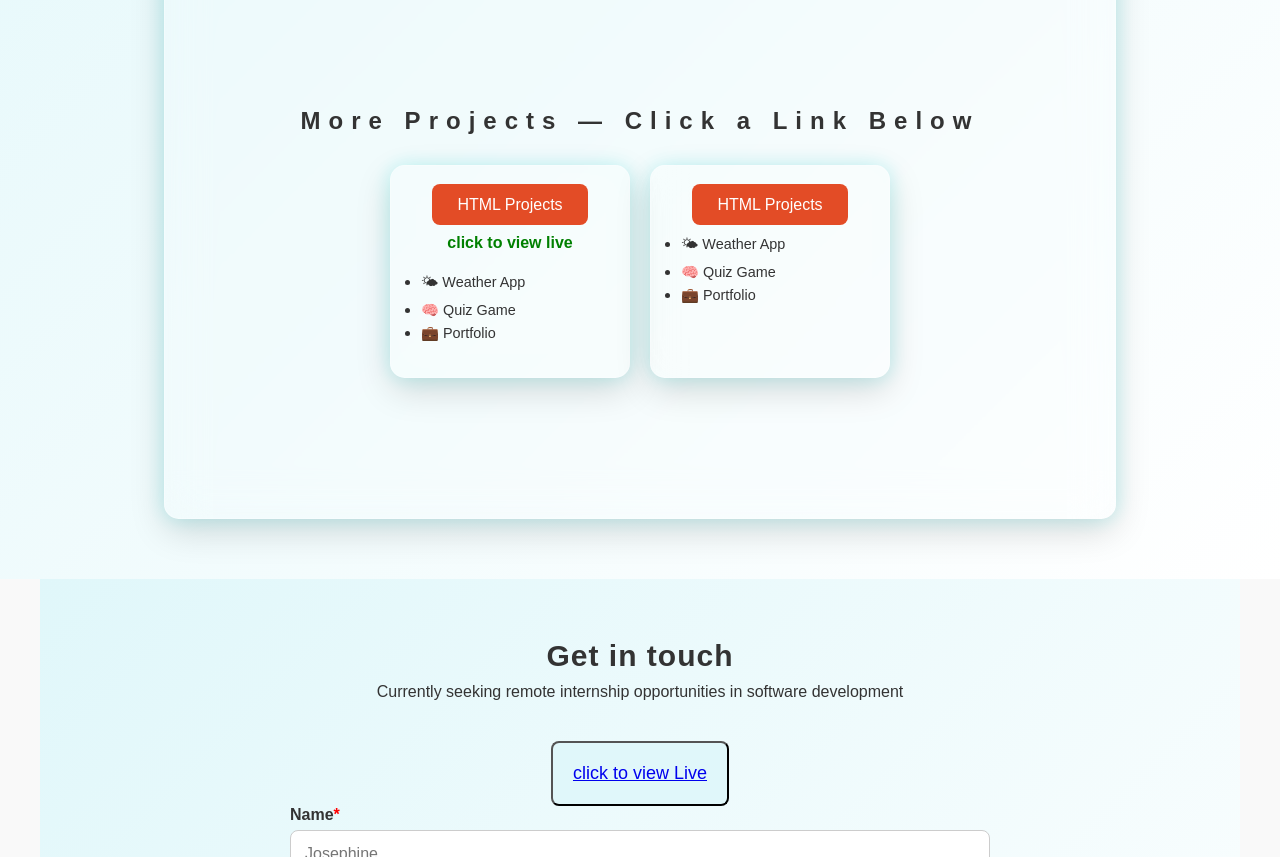
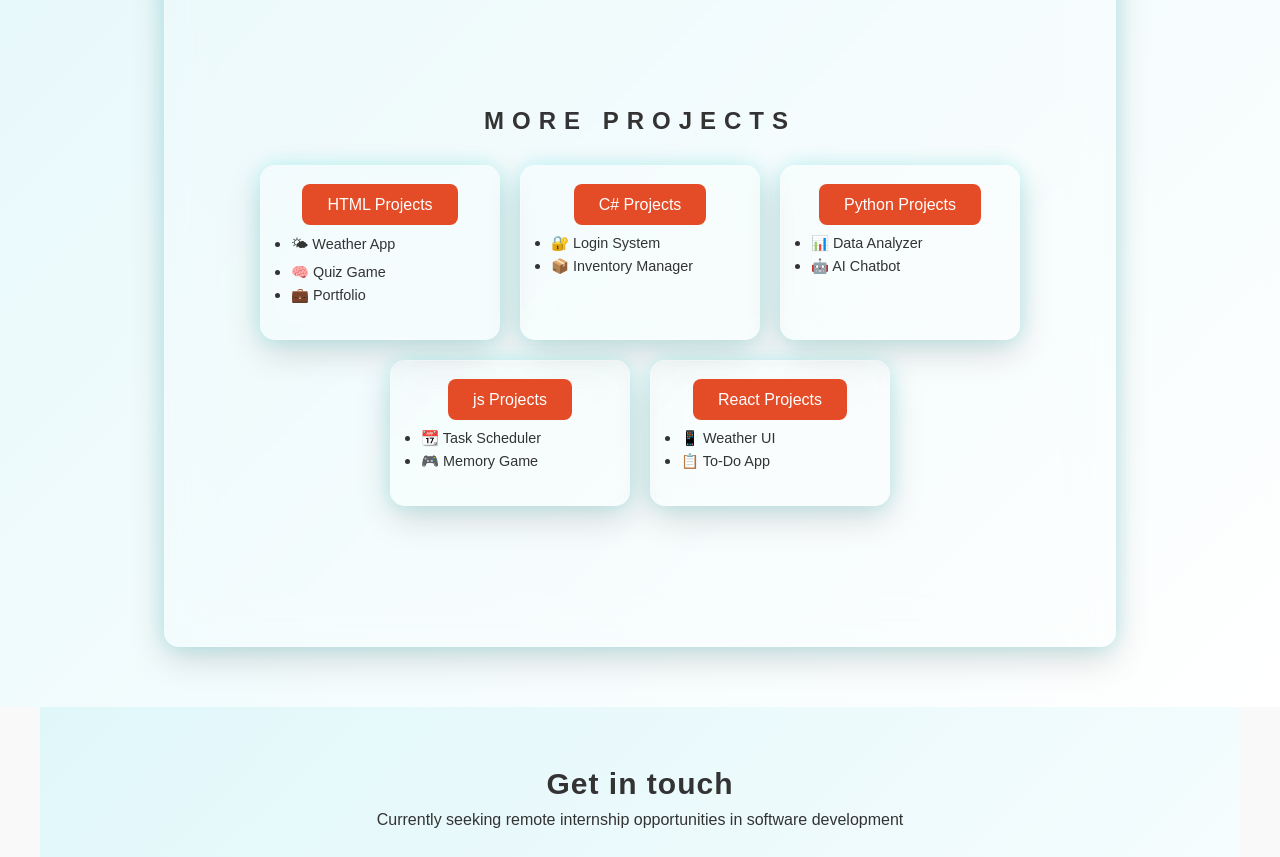
Before and after one commit to SafnetCo2/HTMLProjects, a plain HTML site: page index.html in a window 1280 px wide. Shown: the part 2957-3814 px from the top of the page. Drawn offline with Linux system fonts and the light colour scheme.

Commit message:
deploy quiz game

```diff
--- a/index.html
+++ b/index.html
@@ -102,61 +102,59 @@
                         </div>
 
     </div>
-    <div class="container-more-projects">
-        <h1>More Projects — Click a Link Below</h1>
+    <section class="container-more-projects">
+        <h1>MORE PROJECTS</h1>
 
         <div class="btn-cards-grid">
 
-            <!-- HTML Project Card -->
-            <div class="project-card">
-                <a href="https://github.com/SafnetCo2/Html-projects" target="_blank" class="btn">HTML Projects</a>
-
-                <h5> <span style="color: green;">click to view live</span></a></h5>
-                 <ul>
-
-                    <li><a href="https://weatherapp.onrender.com" target="_blank">🌤 Weather App</a></li>
-                    <li><a href="https://quizapp.onrender.com" target="_blank">🧠 Quiz Game</a></li>
-                    <li><a href="https://portfolio.onrender.com" target="_blank">💼 Portfolio</a></li>
-                </ul>
-        </div>
+            <!-- HTML Projects Card -->
             <div class="project-card">
                 <a href="https://github.com/SafnetCo2/Html-projects" target="_blank" class="btn">HTML Projects</a>
                 <ul>
                     <li><a href="https://weatherapp.onrender.com" target="_blank">🌤 Weather App</a></li>
-                    <li><a href="https://quizapp.onrender.com" target="_blank">🧠 Quiz Game</a></li>
+                    <li><a href="https://simple-quiz-game2.onrender.com" target="_blank">🧠 Quiz Game</a></li>
                     <li><a href="https://portfolio.onrender.com" target="_blank">💼 Portfolio</a></li>
                 </ul>
             </div>
 
+            <!-- C# Projects Card -->
+            <div class="project-card">
+                <a href="https://github.com/SafnetCo2/Csharp-projects" target="_blank" class="btn">C# Projects</a>
+                <ul>
+                    <li><a href="#">🔐 Login System</a></li>
+                    <li><a href="#">📦 Inventory Manager</a></li>
+                </ul>
             </div>
-    <!-- C# Project Card -->
-    <!-- <div class="project-card">
-      <a href="https://github.com/SafnetCo2/csharp-projects" target="_blank" class="btn">C# Projects</a>
-    </div> -->
 
-    <!-- Python Project Card -->
-    <!-- <div class="project-card">
-      <a href="https://github.com/SafnetCo2/python-projects" target="_blank" class="btn">Python Projects</a>
-    </div> -->
+            <!-- Python Projects Card -->
+            <div class="project-card">
+                <a href="https://github.com/SafnetCo2/Python-projects" target="_blank" class="btn">Python Projects</a>
+                <ul>
+                    <li><a href="#">📊 Data Analyzer</a></li>
+                    <li><a href="#">🤖 AI Chatbot</a></li>
+                </ul>
+            </div>
 
-    <!-- React Project Card -->
-    <!-- <div class="project-card">
-      <a href="https://github.com/SafnetCo2/react-projects" target="_blank" class="btn">React Projects</a>
-    </div> -->
+            <!-- JavaScript Projects Card -->
+            <div class="project-card">
+                <a href="https://github.com/SafnetCo2/JavaScript-projects" target="_blank" class="btn">js Projects</a>
+                <ul>
+                    <li><a href="#">📆 Task Scheduler</a></li>
+                    <li><a href="#">🎮 Memory Game</a></li>
+                </ul>
+            </div>
 
-    <!-- Live HTML App Only -->
-    <!-- <div class="project-card">
-      <a href="https://SafnetCo2.github.io/interactive-quiz-app" target="_blank" class="btn">Live HTML App</a>
-    </div> -->
+            <!-- React Projects Card -->
+            <div class="project-card">
+                <a href="https://github.com/SafnetCo2/React-projects" target="_blank" class="btn">React Projects</a>
+                <ul>
+                    <li><a href="#">📱 Weather UI</a></li>
+                    <li><a href="#">📋 To-Do App</a></li>
+                </ul>
+            </div>
 
-
-
-
-
-
-
-
-
+        </div>
+</section>
 
 
 
```
Lines whose indentation alone changed are shown as unchanged.
